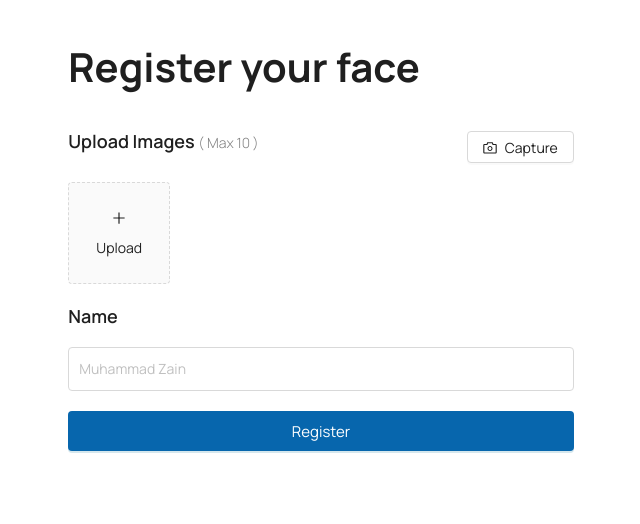
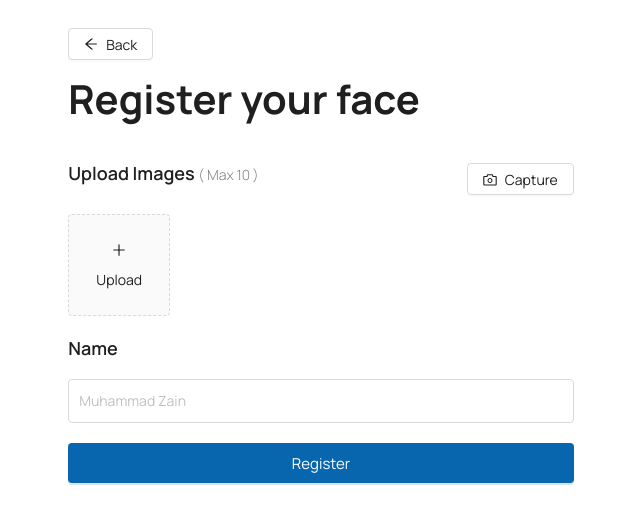
Before and after one commit to Muhammad-Zain01/facial-recognition-client, a React (Vite) app: page /register in a window 1280 px wide. Shown: the top 524 px of the page, without its empty margins (319-959 px from the left). Built offline with nearby package versions, Linux system fonts and the light colour scheme.

Commit message:
Update register.tsx

```diff
--- a/src/pages/register/register.tsx
+++ b/src/pages/register/register.tsx
@@ -1,14 +1,18 @@
-import { UploadFile } from "antd";
+import { UploadFile, Button } from "antd";
 import { RegisterHeading, RegisterLabel, RegisterWrapper, RegisterInput, RegisterButton } from "./register.style";
 import { useRef, useState } from "react";
 import { useWebcamContext } from "../../hooks/useWebcam";
 import UploadImages from "./upload-images";
 import CamModal from "./cam-modal";
+import { ArrowLeftOutlined } from "@ant-design/icons";
+import { useNavigate } from 'react-router-dom';
+
 const Register = () => {
     const [isModalOpen, setIsModalOpen] = useState(false);
     const NameRef = useRef<any>("");
     const { setWebcamStarted, WebCamRef } = useWebcamContext();
     const [fileList, setFileList] = useState<UploadFile[]>([]);
+    const navigate = useNavigate()
     const captureImage = () => {
         const imageSrc = WebCamRef.getScreenshot();
         const uuid = crypto.randomUUID();
@@ -38,6 +42,7 @@ const Register = () => {
 
     return (
         <RegisterWrapper>
+            <Button icon={<ArrowLeftOutlined />} onClick={() => navigate(-1)}>Back</Button>
             <RegisterHeading>
                 Register your face
             </RegisterHeading>
```
